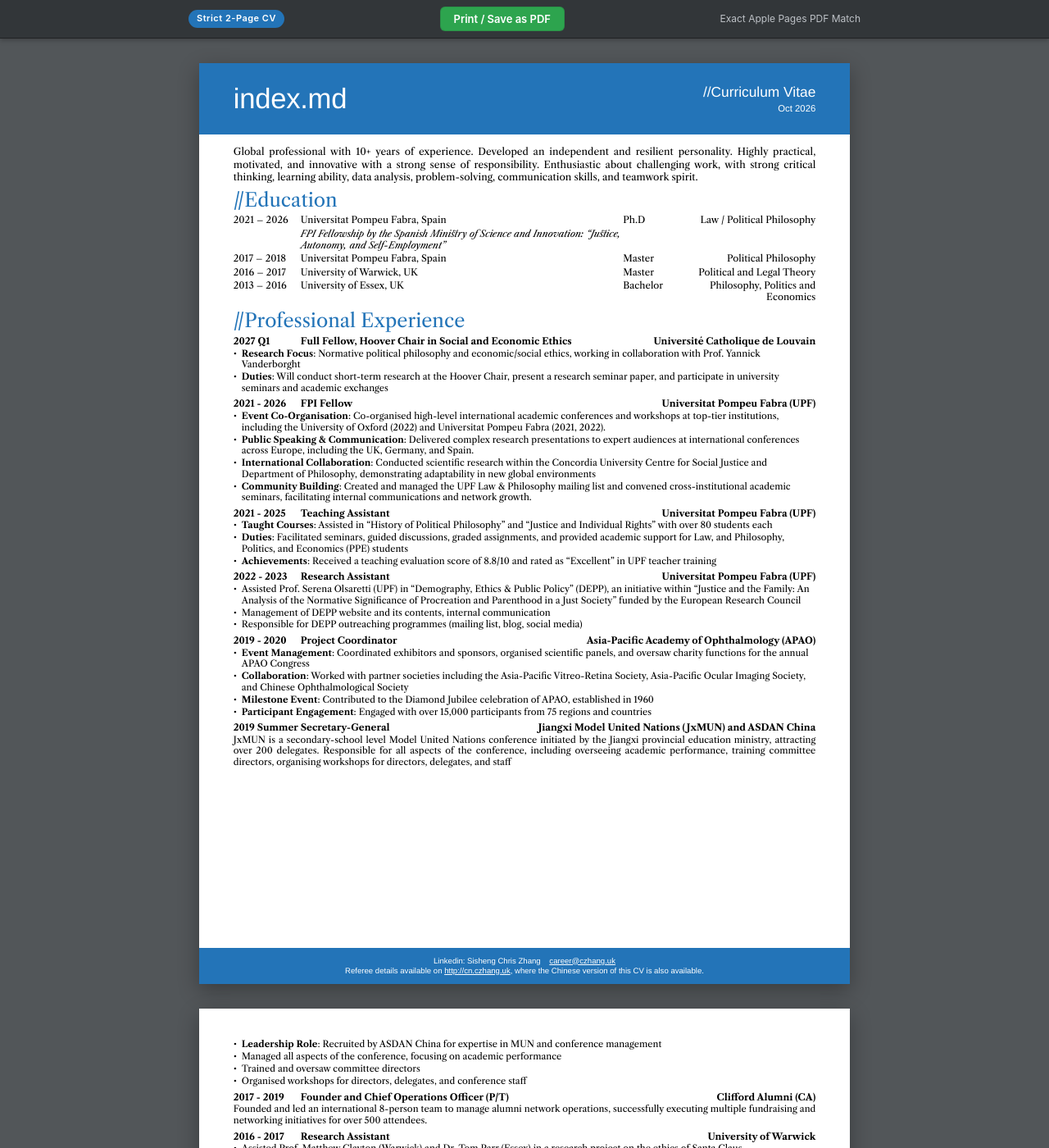
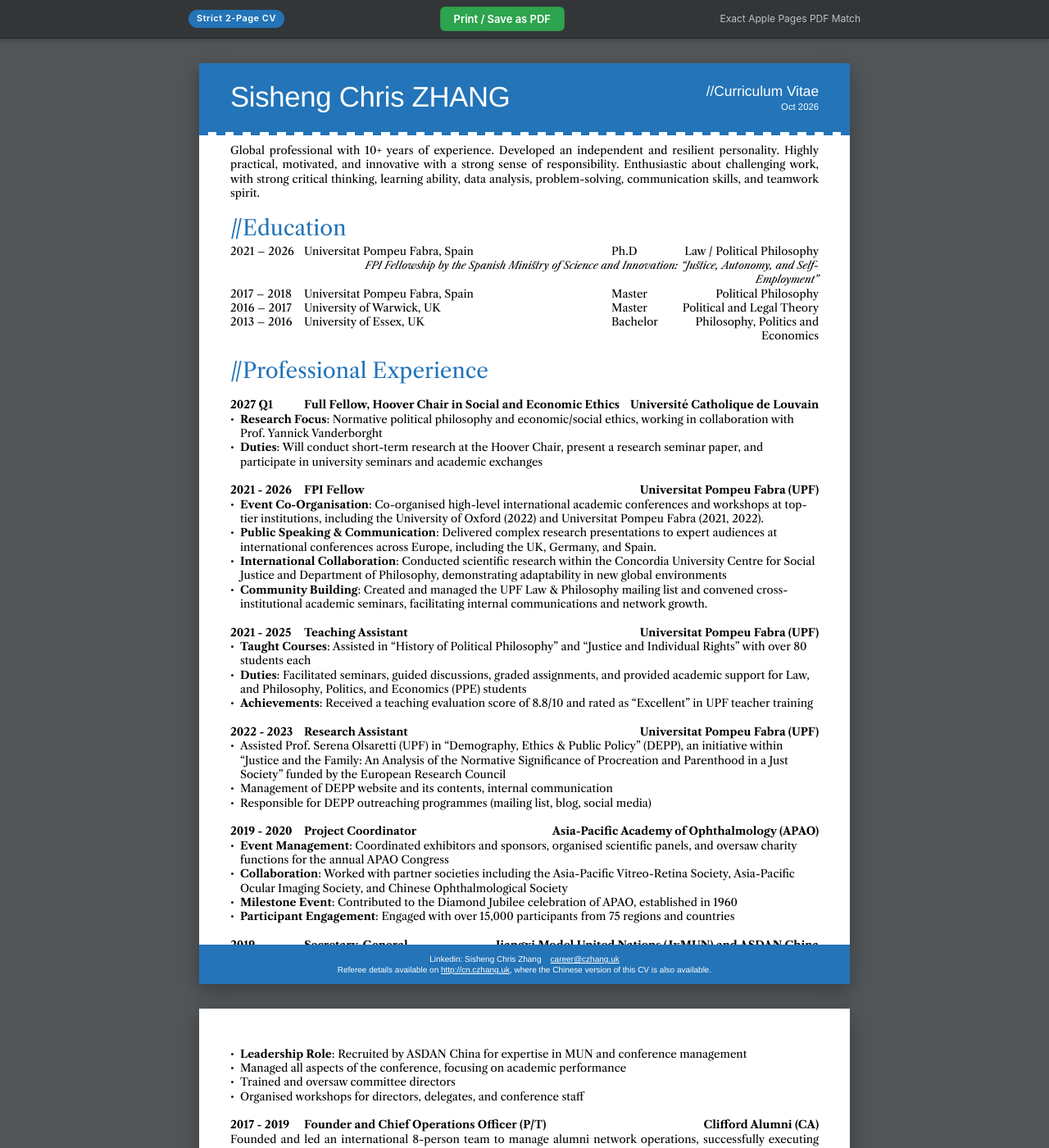
Before and after one commit to kzssc/cv, a Jekyll site: the page built from index.md, in a window 1280 px wide and 1400 px high. Shown: the whole window at 82% size. Built offline with Jekyll 4.4.1, drawn with Linux system fonts in a browser that asks for light colours.

Commit message:
Pixel-match Apple Pages PDF: crenellated banner, exact 13pt leading, and single-line table formatting

```diff
--- a/_layouts/cv.html
+++ b/_layouts/cv.html
@@ -24,7 +24,7 @@
 
     <div class="cv-page" id="page-1">
       <header class="top-banner">
-        <div class="header-name">{{ page.name | default: "Sisheng Chris ZHANG" }}</div>
+        <div class="header-name">{{ page.display_name | default: "Sisheng Chris ZHANG" }}</div>
         <div class="header-meta">
           <div class="header-cv">{{ page.cv_title | default: "//Curriculum Vitae" }}</div>
           <div class="header-date">{{ page.cv_date | default: "Oct 2026" }}</div>
--- a/index.md
+++ b/index.md
@@ -2,7 +2,7 @@
 title: Sisheng Chris Zhang — Curriculum Vitae
 subtitle: Political Philosophy & Law
 author: S. Chris Zhang^[Law, Universitat Pompeu Fabra, Barcelona / academic@czhang.uk ]
-name: Sisheng Chris ZHANG
+display_name: Sisheng Chris ZHANG
 cv_title: //Curriculum Vitae
 cv_date: Oct 2026
 lang: en-gb
@@ -15,13 +15,36 @@ layout: cv
 
 ## //Education
 
-| Date | Institution | Degree | Field |
-| :--- | :--- | :--- | ---: |
-| 2021 – 2026 | Universitat Pompeu Fabra, Spain | Ph.D | Law / Political Philosophy |
-| | *FPI Fellowship by the Spanish Ministry of Science and Innovation: “Justice, Autonomy, and Self-Employment”* | | |
-| 2017 – 2018 | Universitat Pompeu Fabra, Spain | Master | Political Philosophy |
-| 2016 – 2017 | University of Warwick, UK | Master | Political and Legal Theory |
-| 2013 – 2016 | University of Essex, UK | Bachelor | Philosophy, Politics and Economics |
+<table class="edu-table">
+  <tr>
+    <td class="col-date">2021 – 2026</td>
+    <td class="col-inst">Universitat Pompeu Fabra, Spain</td>
+    <td class="col-deg">Ph.D</td>
+    <td class="col-field">Law / Political Philosophy</td>
+  </tr>
+  <tr class="sub-row">
+    <td></td>
+    <td colspan="3"><em>FPI Fellowship by the Spanish Ministry of Science and Innovation: “Justice, Autonomy, and Self-Employment”</em></td>
+  </tr>
+  <tr>
+    <td class="col-date">2017 – 2018</td>
+    <td class="col-inst">Universitat Pompeu Fabra, Spain</td>
+    <td class="col-deg">Master</td>
+    <td class="col-field">Political Philosophy</td>
+  </tr>
+  <tr>
+    <td class="col-date">2016 – 2017</td>
+    <td class="col-inst">University of Warwick, UK</td>
+    <td class="col-deg">Master</td>
+    <td class="col-field">Political and Legal Theory</td>
+  </tr>
+  <tr>
+    <td class="col-date">2013 – 2016</td>
+    <td class="col-inst">University of Essex, UK</td>
+    <td class="col-deg">Bachelor</td>
+    <td class="col-field">Philosophy, Politics and Economics</td>
+  </tr>
+</table>
 
 ## //Professional Experience
 
--- a/media/print.css
+++ b/media/print.css
@@ -48,18 +48,36 @@ body {
 
 /* Top Banner on Page 1 */
 .top-banner {
-  height: 23mm;
+  position: relative;
+  height: 22.2mm;
   background-color: #2374b8;
-  padding: 0 11mm;
+  padding: 0 10mm;
   display: flex;
   justify-content: space-between;
   align-items: center;
 }
 
+.top-banner::after {
+  content: "";
+  position: absolute;
+  left: 0;
+  bottom: -1.2mm;
+  width: 100%;
+  height: 1.2mm;
+  background: repeating-linear-gradient(
+    to right,
+    #2374b8 0,
+    #2374b8 2.8mm,
+    transparent 2.8mm,
+    transparent 5.6mm
+  );
+  z-index: 2;
+}
+
 .header-name {
   font-family: "Helvetica Neue", Helvetica, Arial, sans-serif;
   font-size: 26pt;
-  font-weight: 300;
+  font-weight: 400;
   color: #ffffff;
   letter-spacing: -0.2pt;
 }
@@ -84,19 +102,21 @@ body {
 
 /* Main Content Body */
 .page-body {
-  padding: 3mm 11mm 15mm 11mm;
+  padding: 3mm 10mm 15mm 10mm;
 }
 
 .page-2-body {
-  padding-top: 10mm;
+  padding-top: 12.5mm;
+  padding-left: 10mm;
+  padding-right: 10mm;
 }
 
 /* Summary */
 .summary {
-  font-size: 9pt;
-  line-height: 1.28;
-  margin-top: 1.5pt;
-  margin-bottom: 4pt;
+  font-size: 10pt;
+  line-height: 13pt;
+  margin-top: 2pt;
+  margin-bottom: 5pt;
   text-align: justify;
 }
 
@@ -104,22 +124,23 @@ body {
 h2,
 .section-title {
   font-family: "Adobe Caslon Pro", "ACaslonPro-Regular", "Libre Caslon Text", Baskerville, Georgia, serif;
-  font-size: 17.5pt;
+  font-size: 19.5pt;
   font-weight: 400;
   color: #2374b8;
-  margin-top: 6pt;
-  margin-bottom: 2.5pt;
-  line-height: 1.1;
+  margin-top: 13pt;
+  margin-bottom: 3pt;
+  line-height: 24pt;
   border: none;
   padding: 0;
 }
 
 /* Education Table */
-table {
+table,
+table.edu-table {
   width: 100%;
   border-collapse: collapse;
   border: none;
-  margin-bottom: 1.5pt;
+  margin-bottom: 4pt;
 }
 
 thead {
@@ -128,16 +149,18 @@ thead {
 
 td {
   border: none;
-  padding: 0.8pt 0;
-  font-size: 8.6pt;
-  line-height: 1.24;
+  padding: 0;
+  font-size: 10pt;
+  line-height: 13pt;
   vertical-align: baseline;
   font-family: inherit;
   font-weight: normal;
 }
 
+td.col-date,
 td:first-child {
-  width: 82px;
+  width: 90px;
+  text-align: left;
 }
 
 td:first-child code {
@@ -148,18 +171,32 @@ td:first-child code {
   border: none;
 }
 
+td.col-inst,
 td:nth-child(2) {
   text-align: left;
 }
 
+td.col-deg,
 td:nth-child(3) {
-  width: 60px;
+  width: 58px;
   text-align: left;
 }
 
+td.col-field,
 td:last-child {
-  width: 175px;
+  width: 195px;
   text-align: right;
+}
+
+tr.sub-row td {
+  padding-top: 0;
+  padding-bottom: 0;
+  font-size: 9.5pt;
+  line-height: 13pt;
+}
+
+tr.sub-row em {
+  font-style: italic;
 }
 
 /* 3-Column Experience Header Rows */
@@ -169,15 +206,15 @@ p.row {
   justify-content: space-between;
   align-items: baseline;
   font-weight: bold;
-  font-size: 8.6pt;
-  line-height: 1.24;
-  margin-top: 3.8pt;
-  margin-bottom: 1.2pt;
+  font-size: 10pt;
+  line-height: 13pt;
+  margin-top: 13pt;
+  margin-bottom: 0;
 }
 
 .row b:first-child,
 p.row b:first-child {
-  width: 82px;
+  width: 90px;
   flex-shrink: 0;
   text-align: left;
   font-weight: bold;
@@ -199,9 +236,9 @@ p.row b:last-child {
 }
 
 .job-desc {
-  font-size: 8.3pt;
-  line-height: 1.22;
-  margin: 1.2pt 0 1.8pt 0;
+  font-size: 10pt;
+  line-height: 13pt;
+  margin: 0;
   text-align: justify;
 }
 
@@ -214,17 +251,17 @@ ul {
 
 li {
   position: relative;
-  padding-left: 10px;
-  font-size: 8.3pt;
-  line-height: 1.22;
-  margin-bottom: 1.1pt;
+  padding-left: 12px;
+  font-size: 10pt;
+  line-height: 13pt;
+  margin-bottom: 0;
 }
 
 li::before {
   content: "•";
   position: absolute;
   left: 0;
-  font-size: 8pt;
+  font-size: 9pt;
   color: #000;
 }
 
@@ -234,13 +271,13 @@ li strong {
 
 /* Skills Sub-lists */
 ul ul {
-  margin-left: 14px;
-  margin-top: 0.8pt;
-  margin-bottom: 0.8pt;
+  margin-left: 16px;
+  margin-top: 0;
+  margin-bottom: 0;
 }
 
 ul ul li {
-  margin-bottom: 0.8pt;
+  margin-bottom: 0;
 }
 
 /* Bottom Banner / Footer */
@@ -249,7 +286,7 @@ ul ul li {
   bottom: 0;
   left: 0;
   width: 100%;
-  height: 11.5mm;
+  height: 12.5mm;
   background-color: #2374b8;
   color: #ffffff;
   display: flex;
@@ -257,8 +294,8 @@ ul ul li {
   justify-content: center;
   align-items: center;
   font-family: "Helvetica Neue", Helvetica, Arial, sans-serif;
-  font-size: 7.2pt;
-  line-height: 1.28;
+  font-size: 7.5pt;
+  line-height: 1.3;
   text-align: center;
 }
 
--- a/media/screen.css
+++ b/media/screen.css
@@ -97,18 +97,36 @@ body {
 
 /* Top Banner on Page 1 */
 .top-banner {
-  height: 23mm;
+  position: relative;
+  height: 22.2mm;
   background-color: #2374b8;
-  padding: 0 11mm;
+  padding: 0 10mm;
   display: flex;
   justify-content: space-between;
   align-items: center;
 }
 
+.top-banner::after {
+  content: "";
+  position: absolute;
+  left: 0;
+  bottom: -1.2mm;
+  width: 100%;
+  height: 1.2mm;
+  background: repeating-linear-gradient(
+    to right,
+    #2374b8 0,
+    #2374b8 2.8mm,
+    transparent 2.8mm,
+    transparent 5.6mm
+  );
+  z-index: 2;
+}
+
 .header-name {
   font-family: "Helvetica Neue", Helvetica, Arial, sans-serif;
   font-size: 26pt;
-  font-weight: 300;
+  font-weight: 400;
   color: #ffffff;
   letter-spacing: -0.2pt;
 }
@@ -133,19 +151,21 @@ body {
 
 /* Main Content Body */
 .page-body {
-  padding: 3mm 11mm 15mm 11mm;
+  padding: 3mm 10mm 15mm 10mm;
 }
 
 .page-2-body {
-  padding-top: 10mm;
+  padding-top: 12.5mm;
+  padding-left: 10mm;
+  padding-right: 10mm;
 }
 
 /* Summary */
 .summary {
-  font-size: 9pt;
-  line-height: 1.28;
-  margin-top: 1.5pt;
-  margin-bottom: 4pt;
+  font-size: 10pt;
+  line-height: 13pt;
+  margin-top: 2pt;
+  margin-bottom: 5pt;
   text-align: justify;
 }
 
@@ -153,22 +173,23 @@ body {
 h2,
 .section-title {
   font-family: "Adobe Caslon Pro", "ACaslonPro-Regular", "Libre Caslon Text", Baskerville, Georgia, serif;
-  font-size: 17.5pt;
+  font-size: 19.5pt;
   font-weight: 400;
   color: #2374b8;
-  margin-top: 6pt;
-  margin-bottom: 2.5pt;
-  line-height: 1.1;
+  margin-top: 13pt;
+  margin-bottom: 3pt;
+  line-height: 24pt;
   border: none;
   padding: 0;
 }
 
 /* Education Table */
-table {
+table,
+table.edu-table {
   width: 100%;
   border-collapse: collapse;
   border: none;
-  margin-bottom: 1.5pt;
+  margin-bottom: 4pt;
 }
 
 thead {
@@ -177,16 +198,18 @@ thead {
 
 td {
   border: none;
-  padding: 0.8pt 0;
-  font-size: 8.6pt;
-  line-height: 1.24;
+  padding: 0;
+  font-size: 10pt;
+  line-height: 13pt;
   vertical-align: baseline;
   font-family: inherit;
   font-weight: normal;
 }
 
+td.col-date,
 td:first-child {
-  width: 82px;
+  width: 90px;
+  text-align: left;
 }
 
 td:first-child code {
@@ -197,18 +220,32 @@ td:first-child code {
   border: none;
 }
 
+td.col-inst,
 td:nth-child(2) {
   text-align: left;
 }
 
+td.col-deg,
 td:nth-child(3) {
-  width: 60px;
+  width: 58px;
   text-align: left;
 }
 
+td.col-field,
 td:last-child {
-  width: 175px;
+  width: 195px;
   text-align: right;
+}
+
+tr.sub-row td {
+  padding-top: 0;
+  padding-bottom: 0;
+  font-size: 9.5pt;
+  line-height: 13pt;
+}
+
+tr.sub-row em {
+  font-style: italic;
 }
 
 /* 3-Column Experience Header Rows */
@@ -218,15 +255,15 @@ p.row {
   justify-content: space-between;
   align-items: baseline;
   font-weight: bold;
-  font-size: 8.6pt;
-  line-height: 1.24;
-  margin-top: 3.8pt;
-  margin-bottom: 1.2pt;
+  font-size: 10pt;
+  line-height: 13pt;
+  margin-top: 13pt;
+  margin-bottom: 0;
 }
 
 .row b:first-child,
 p.row b:first-child {
-  width: 82px;
+  width: 90px;
   flex-shrink: 0;
   text-align: left;
   font-weight: bold;
@@ -248,9 +285,9 @@ p.row b:last-child {
 }
 
 .job-desc {
-  font-size: 8.3pt;
-  line-height: 1.22;
-  margin: 1.2pt 0 1.8pt 0;
+  font-size: 10pt;
+  line-height: 13pt;
+  margin: 0;
   text-align: justify;
 }
 
@@ -263,17 +300,17 @@ ul {
 
 li {
   position: relative;
-  padding-left: 10px;
-  font-size: 8.3pt;
-  line-height: 1.22;
-  margin-bottom: 1.1pt;
+  padding-left: 12px;
+  font-size: 10pt;
+  line-height: 13pt;
+  margin-bottom: 0;
 }
 
 li::before {
   content: "•";
   position: absolute;
   left: 0;
-  font-size: 8pt;
+  font-size: 9pt;
   color: #000;
 }
 
@@ -283,13 +320,13 @@ li strong {
 
 /* Skills Sub-lists */
 ul ul {
-  margin-left: 14px;
-  margin-top: 0.8pt;
-  margin-bottom: 0.8pt;
+  margin-left: 16px;
+  margin-top: 0;
+  margin-bottom: 0;
 }
 
 ul ul li {
-  margin-bottom: 0.8pt;
+  margin-bottom: 0;
 }
 
 /* Bottom Banner / Footer */
@@ -298,7 +335,7 @@ ul ul li {
   bottom: 0;
   left: 0;
   width: 100%;
-  height: 11.5mm;
+  height: 12.5mm;
   background-color: #2374b8;
   color: #ffffff;
   display: flex;
@@ -306,8 +343,8 @@ ul ul li {
   justify-content: center;
   align-items: center;
   font-family: "Helvetica Neue", Helvetica, Arial, sans-serif;
-  font-size: 7.2pt;
-  line-height: 1.28;
+  font-size: 7.5pt;
+  line-height: 1.3;
   text-align: center;
 }
 
--- a/scripts/build_and_verify.py
+++ b/scripts/build_and_verify.py
@@ -53,6 +53,8 @@ def build_html():
                     title = line.split(":", 1)[1].strip().strip('"\'')
                 elif line.startswith("name:"):
                     name = line.split(":", 1)[1].strip().strip('"\'')
+                elif line.startswith("display_name:"):
+                    name = line.split(":", 1)[1].strip().strip('"\'')
                 elif line.startswith("cv_title:"):
                     cv_title = line.split(":", 1)[1].strip().strip('"\'')
                 elif line.startswith("cv_date:"):
@@ -88,7 +90,7 @@ def build_html():
     final_html = layout.replace("{{ cv_pages[0] }}", part1)
     final_html = final_html.replace("{{ cv_pages[1] }}", part2)
     final_html = re.sub(r"\{\{\s*page\.title[^\}]*\}\}", title, final_html)
-    final_html = re.sub(r"\{\{\s*page\.name[^\}]*\}\}", name, final_html)
+    final_html = re.sub(r"\{\{\s*page\.(name|display_name)[^\}]*\}\}", name, final_html)
     final_html = re.sub(r"\{\{\s*page\.cv_title[^\}]*\}\}", cv_title, final_html)
     final_html = re.sub(r"\{\{\s*page\.cv_date[^\}]*\}\}", cv_date, final_html)
     # Remove remaining liquid blocks
```
Also changed, not shown: 1 other file.
